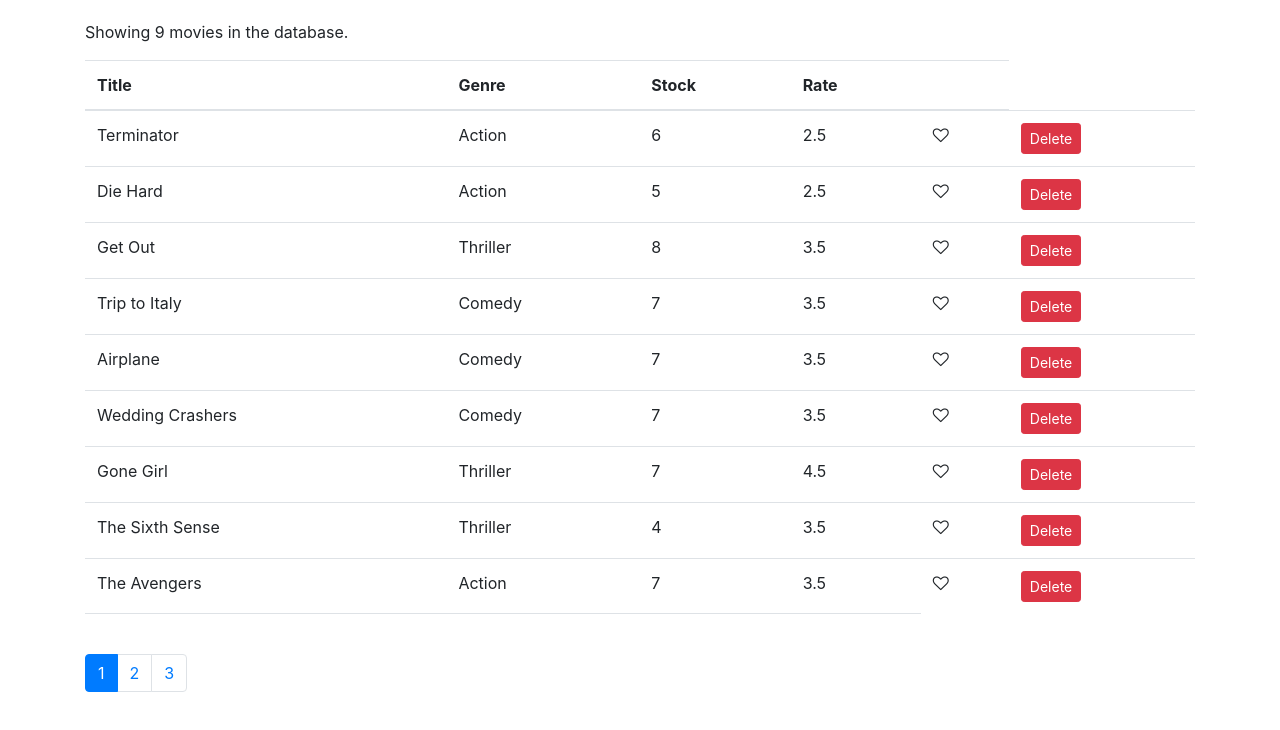
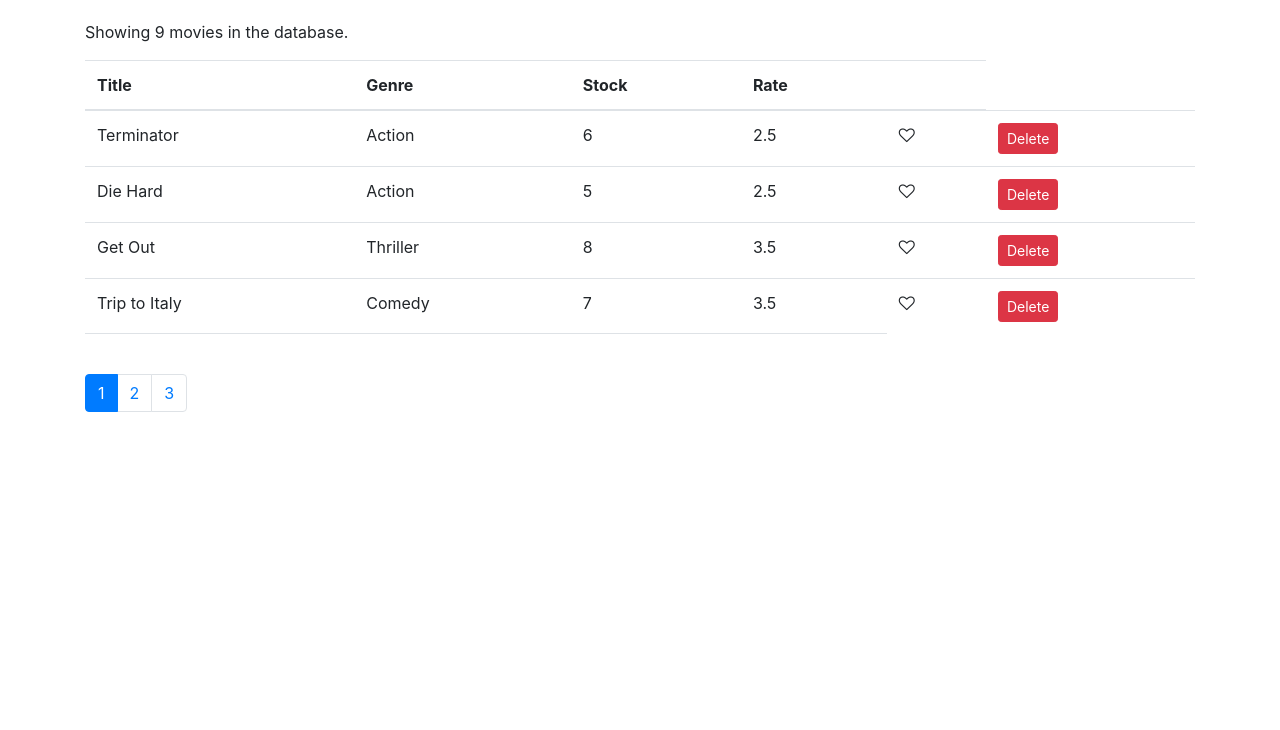
Before and after one commit to tonyducvo000/vidly, a React (Create React App) app: page / in a window 1280 px wide. Shown: the top 730 px of the page. Built offline with nearby package versions, Linux system fonts and the light colour scheme.

Commit message:
added code to handle changes on pagination

```diff
--- a/src/components/movies.jsx
+++ b/src/components/movies.jsx
@@ -2,6 +2,7 @@
 import { getMovies } from '../services/fakeMovieService';
 import Like from './common/like';
 import Pagination from './common/pagination';
+import { paginate } from '../utils/paginate';
 
 class Movies extends Component {
     state = {
@@ -33,11 +34,12 @@
     render() {
         //rename length to count
         const { length: count } = this.state.movies;
-        const { pageSize, currentPage } = this.state
+        const { pageSize, currentPage, movies: allMovies } = this.state
         //display only text when empty if this.state.movie.length
         if (count === 0)
             return <p>There are no movies in the database.</p>;
 
+        const movies = paginate(allMovies, currentPage, pageSize);
 
         return (
 
@@ -57,7 +59,7 @@
 
                     <tbody>
 
-                        {this.state.movies.map(movie => (
+                        {movies.map(movie => (
                             <tr key={movie._id}>
                                 <td>{movie.title}</td>
                                 <td>{movie.genre.name}</td>
--- /dev/null
+++ b/src/utils/paginate.jsx
@@ -0,0 +1,6 @@
+import _ from 'lodash'
+
+export function paginate(items, pageNumber, pageSize) {
+    const startIndex = (pageNumber - 1) * pageSize;
+    return _(items).slice(startIndex).take(pageSize).value();
+}
```
